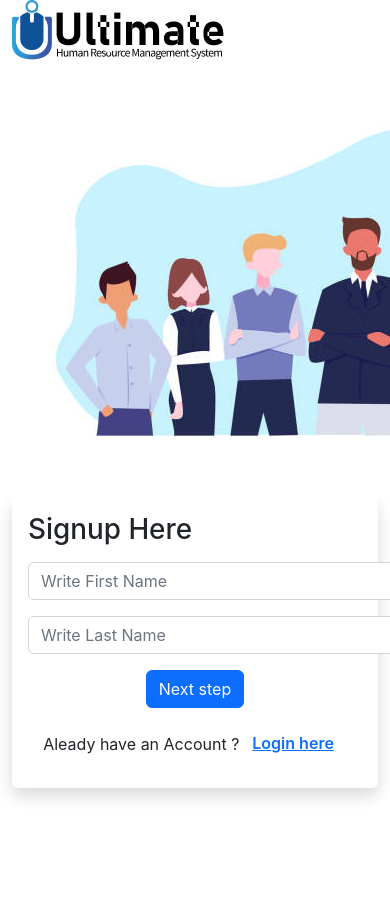
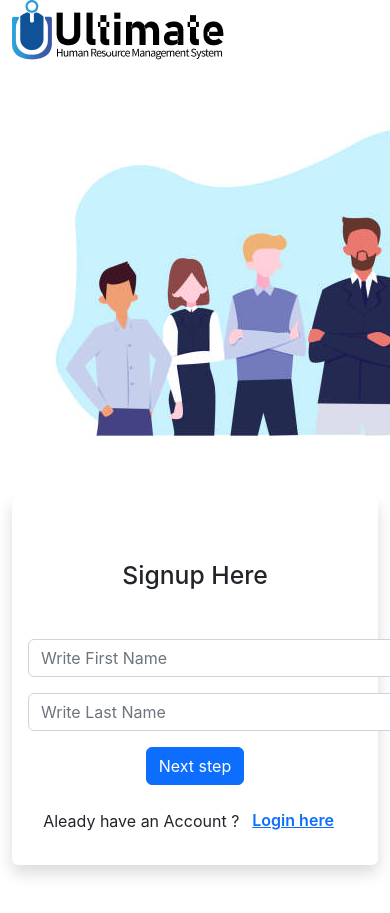
Before and after one commit to siambd/nexisltd-task, a React (Create React App) app: page / in a window 390 px wide. Shown: the top 913 px of the page. Before the commit the page ends 844 px from the top, so only its background shows below. Built offline with nearby package versions, Linux system fonts and the light colour scheme.

Commit message:
minor change for responsiveness

```diff
--- a/src/Pages/Login/Login.js
+++ b/src/Pages/Login/Login.js
@@ -29,7 +29,7 @@ const Login = () => {
   };
   return (
     <div>
-      <h1> Login Form </h1>
+      <h2 className="text-center my-5"> Login Form </h2>
       <form onSubmit={handleLogin}>
         <div className="mb-3">
           <label for="exampleInputEmail1" class="form-label">
--- a/src/Pages/SignUp/SignUp1/SignUp1.js
+++ b/src/Pages/SignUp/SignUp1/SignUp1.js
@@ -10,10 +10,10 @@ const SignUp1 = () => {
         <div>
             <div>
                 <div>
-                    <h1> Signup Here</h1>
+                    <h2 className="text-center my-5"> Signup Here</h2>
                     <form >
                         <div className=''>
-                        <input className="form-control mb-3 mt-3 " type="text" placeholder="Write First Name" aria-label="default input example"  required />
+                        <input className="form-control my-3 " type="text" placeholder="Write First Name" aria-label="default input example"  required />
                         <input className="form-control" type="text" placeholder="Write Last Name" aria-label="default input example" />
                         </div>
 
--- a/src/Pages/SignUp/SignUp2/SignUp2.js
+++ b/src/Pages/SignUp/SignUp2/SignUp2.js
@@ -8,7 +8,7 @@ const SignUp1 = () => {
         <div>
             <div>
                 <div>
-                    <h1> Signup Here</h1>
+                    <h2 className='text-center my-4'> Signup Here</h2>
                     <form >
 
                     <div className="row">
@@ -22,7 +22,7 @@ const SignUp1 = () => {
 
 
                         <div>
-                        <input className="form-control" type="email" placeholder="Write email addresss" aria-label="default input example" />
+                        <input className="form-control my-3" type="email" placeholder="Write email addresss" aria-label="default input example" />
                         </div>
 
                       <div className='d-flex justify-content-around my-3'>
--- a/src/Pages/SignUp/SignUp3/SignUp3.js
+++ b/src/Pages/SignUp/SignUp3/SignUp3.js
@@ -31,7 +31,7 @@ const SignUp3 = () => {
     <div>
       <div>
         <div>
-          <h1> Signup Here</h1>
+          <h2 className="text-center my-4"> Signup Here</h2>
           <form onSubmit={handleSignUp}>
             <div>
               <input
```
